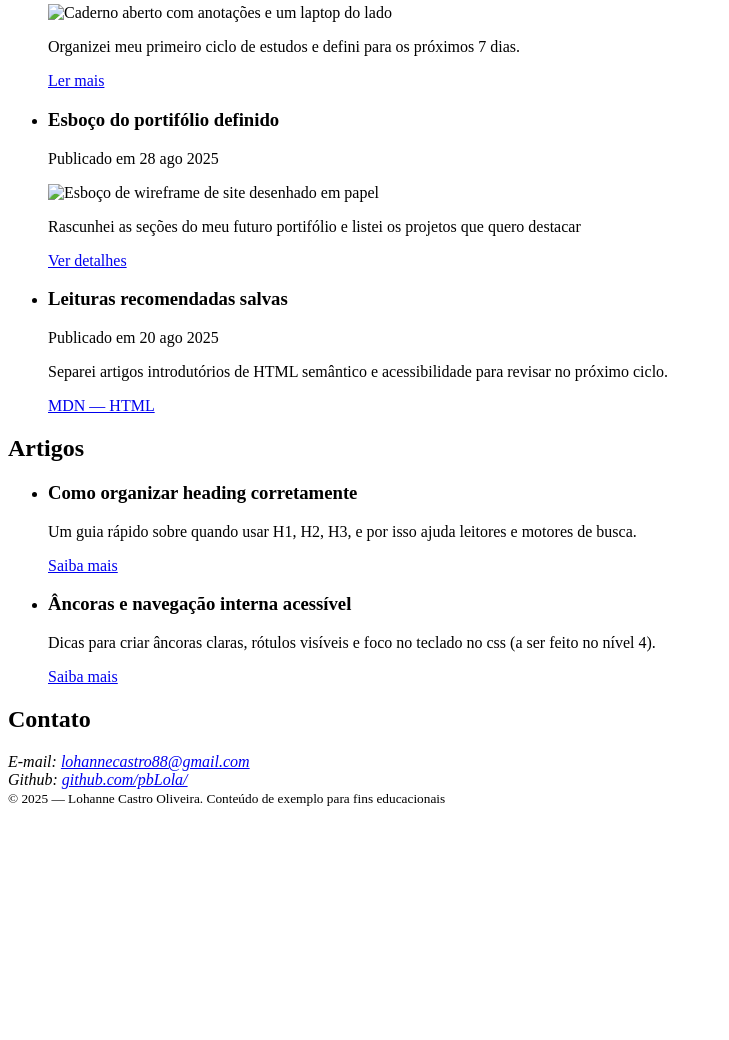
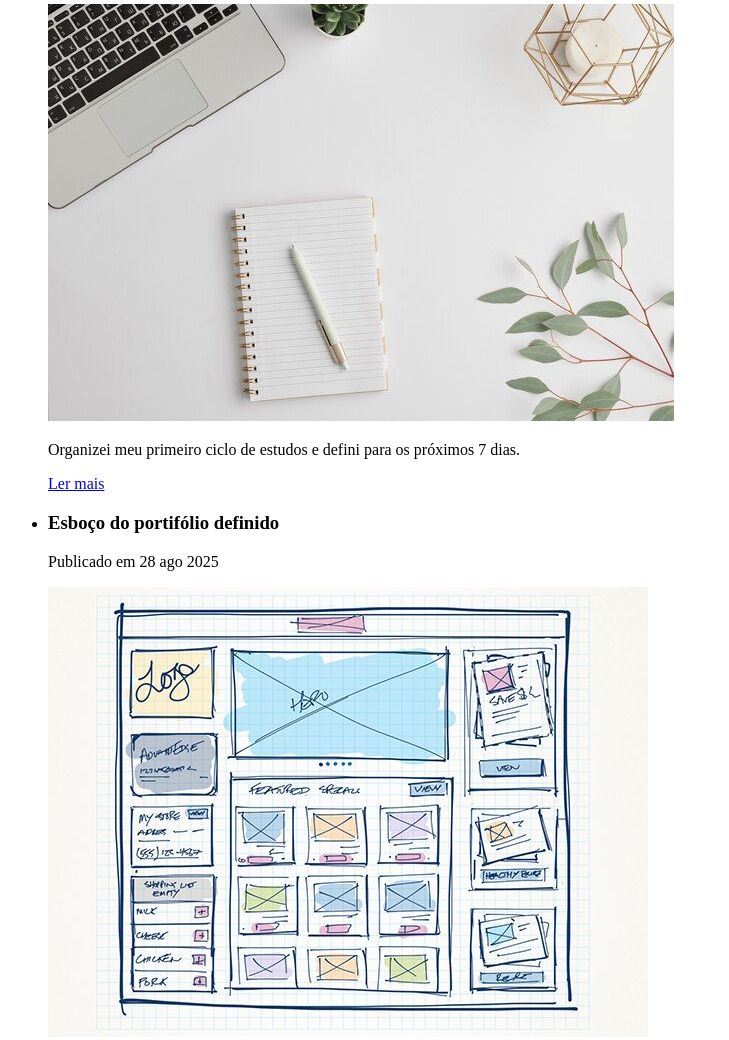
Before and after one commit to pbLola/M1-P1-N3_, a plain HTML site: page index.html in a window 1280 px wide. Shown: the part 1830-2870 px from the top of the page, without its empty margins (0-729 px from the left). Before the commit the page ends 2645 px from the top, so only its background shows below. Drawn offline with Linux system fonts and the light colour scheme.

Commit message:
assets: adiciona placeholders de imagem.

```diff
--- a/index.html
+++ b/index.html
@@ -51,7 +51,7 @@ por âncoras."
               </header>
               <img
                 class="thumb"
-                src=""
+                src="assets/img/thumbs/noticia1.jpg"
                 alt="Caderno aberto com anotações e um laptop do lado"
               />
               <p>
@@ -71,7 +71,7 @@ por âncoras."
               </header>
               <img
                 class="thumb"
-                src=""
+                src="assets/img/thumbs/noticia2.jpg"
                 alt="Esboço de wireframe de site desenhado em papel"
               />
               <p>
@@ -122,8 +122,8 @@ Um guia rápido sobre quando usar H1, H2, H3, e por isso ajuda leitores e motore
       </section>
 
       </section>
-      <section id="contato">
-        <h2>Contato</h2>
+      <section id="contato" aria-labelledby="titulo-contato">
+        <h2 id="titulo-contato">Contato</h2>
         <address>
           E-mail:
           <a href="mailto:lohannecastro88@gmail.com"
@@ -136,7 +136,7 @@ Um guia rápido sobre quando usar H1, H2, H3, e por isso ajuda leitores e motore
         </address>
       </section>
     </main>
-    <footer>
+    <footer class="site-footer">
       <small
         >&copy; 2025 — Lohanne Castro Oliveira. Conteúdo de exemplo para fins
         educacionais</small
```
Also changed, not shown: assets/img/thumbs/noticia1.jpg (added), assets/img/thumbs/noticia2.jpg (added).
